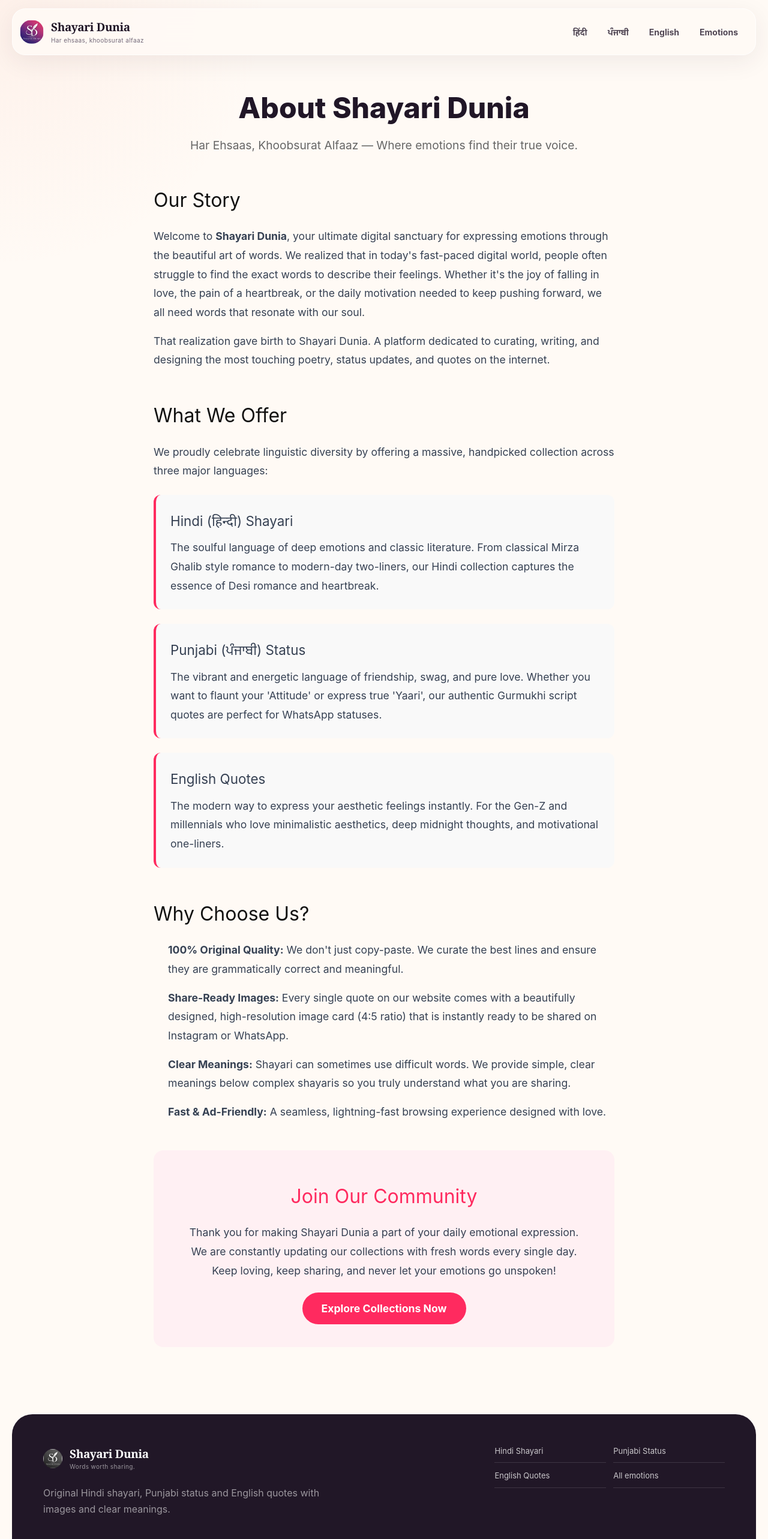
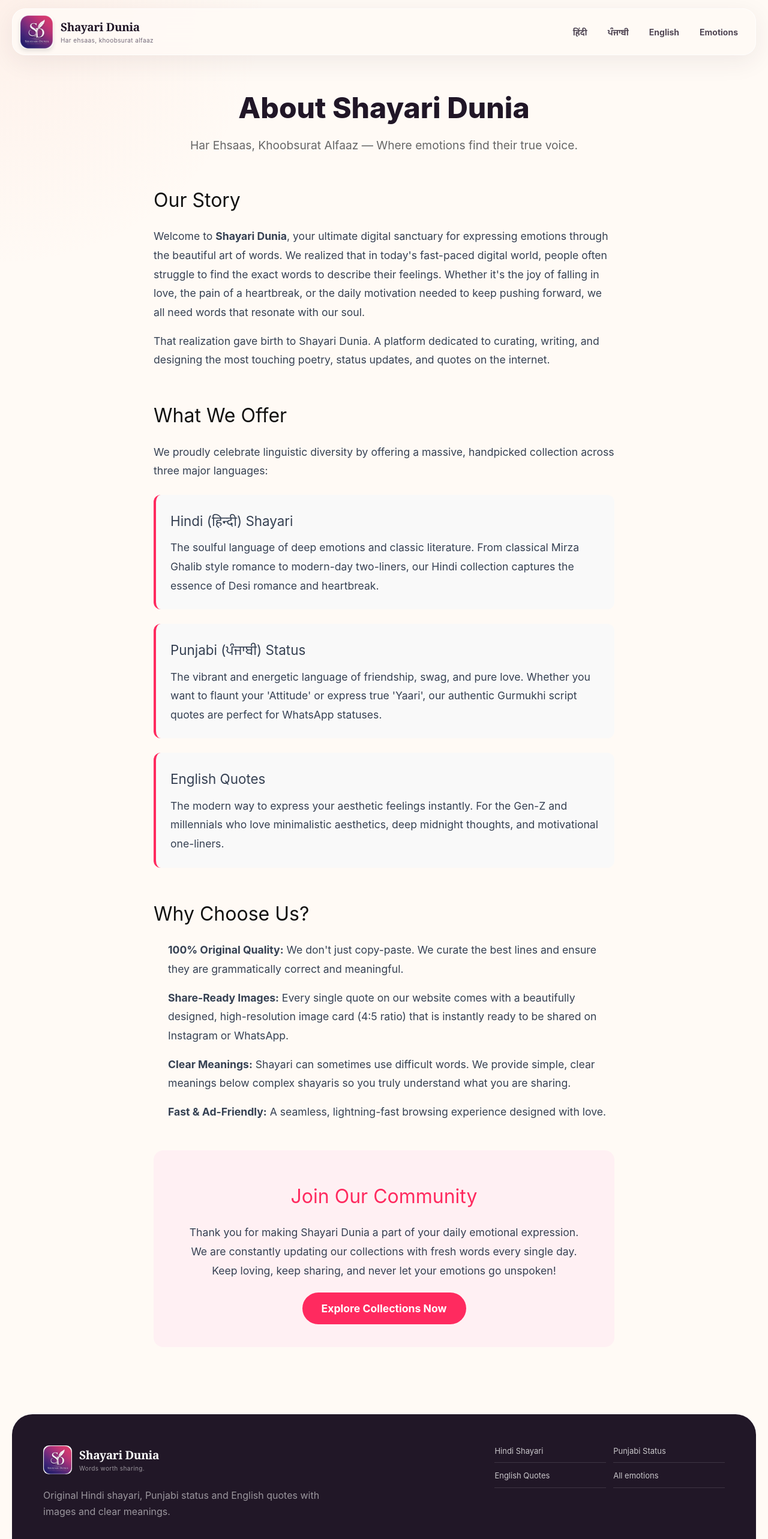
Before and after one commit to asbusiness276-cyber/shayaridunia, a Next.js app: page /about in a window 1280 px wide. Shown: the top 2566 px of the page at 60% size. Built offline with nearby package versions, Linux system fonts and the light colour scheme; no server answers.

Commit message:
style: Improve logo visibility and alignment

```diff
--- a/app/components/SiteHeader.tsx
+++ b/app/components/SiteHeader.tsx
@@ -4,8 +4,8 @@
 export function SiteHeader() {
   return (
     <header className="site-header">
-      <Link className="brand" href="/" aria-label="Shayari Dunia home">
-        <img src="/logo.jpg" alt="Logo" style={{ width: "40px", height: "40px", borderRadius: "50%", objectFit: "cover" }} />
+      <Link className="brand" href="/" aria-label="Shayari Dunia home" style={{ display: 'flex', alignItems: 'center', gap: '0.75rem' }}>
+        <img src="/logo.jpg" alt="Logo" style={{ width: "56px", height: "56px", borderRadius: "20%", objectFit: "cover", boxShadow: "0 4px 6px rgba(0,0,0,0.1)" }} />
         <span>
           <strong>Shayari Dunia</strong>
           <small>Har ehsaas, khoobsurat alfaaz</small>
@@ -28,9 +28,9 @@
   return (
     <footer className="site-footer">
       <div>
-        <Link className="brand footer-brand" href="/">
-          <img src="/logo.jpg" alt="Logo" style={{ width: "32px", height: "32px", borderRadius: "50%", objectFit: "cover", filter: "grayscale(100%)" }} />
-          <span><strong>Shayari Dunia</strong><small>Words worth sharing.</small></span>
+        <Link className="brand footer-brand" href="/" style={{ display: 'flex', alignItems: 'center', gap: '0.75rem' }}>
+          <img src="/logo.jpg" alt="Logo" style={{ width: "48px", height: "48px", borderRadius: "20%", objectFit: "cover" }} />
+          <span><strong style={{ fontSize: '1.2rem' }}>Shayari Dunia</strong><small>Words worth sharing.</small></span>
         </Link>
         <p>Original Hindi shayari, Punjabi status and English quotes with images and clear meanings.</p>
       </div>
```
